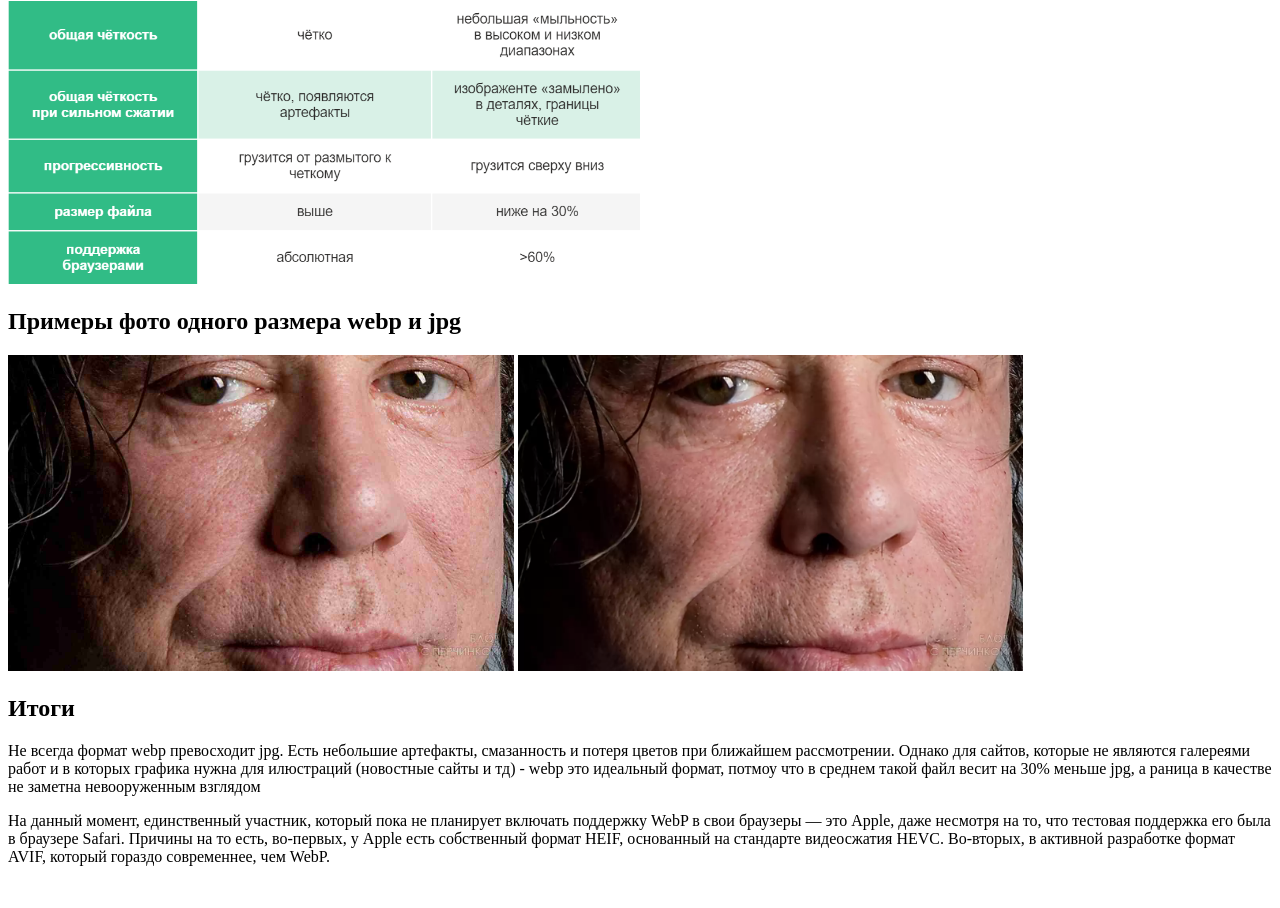
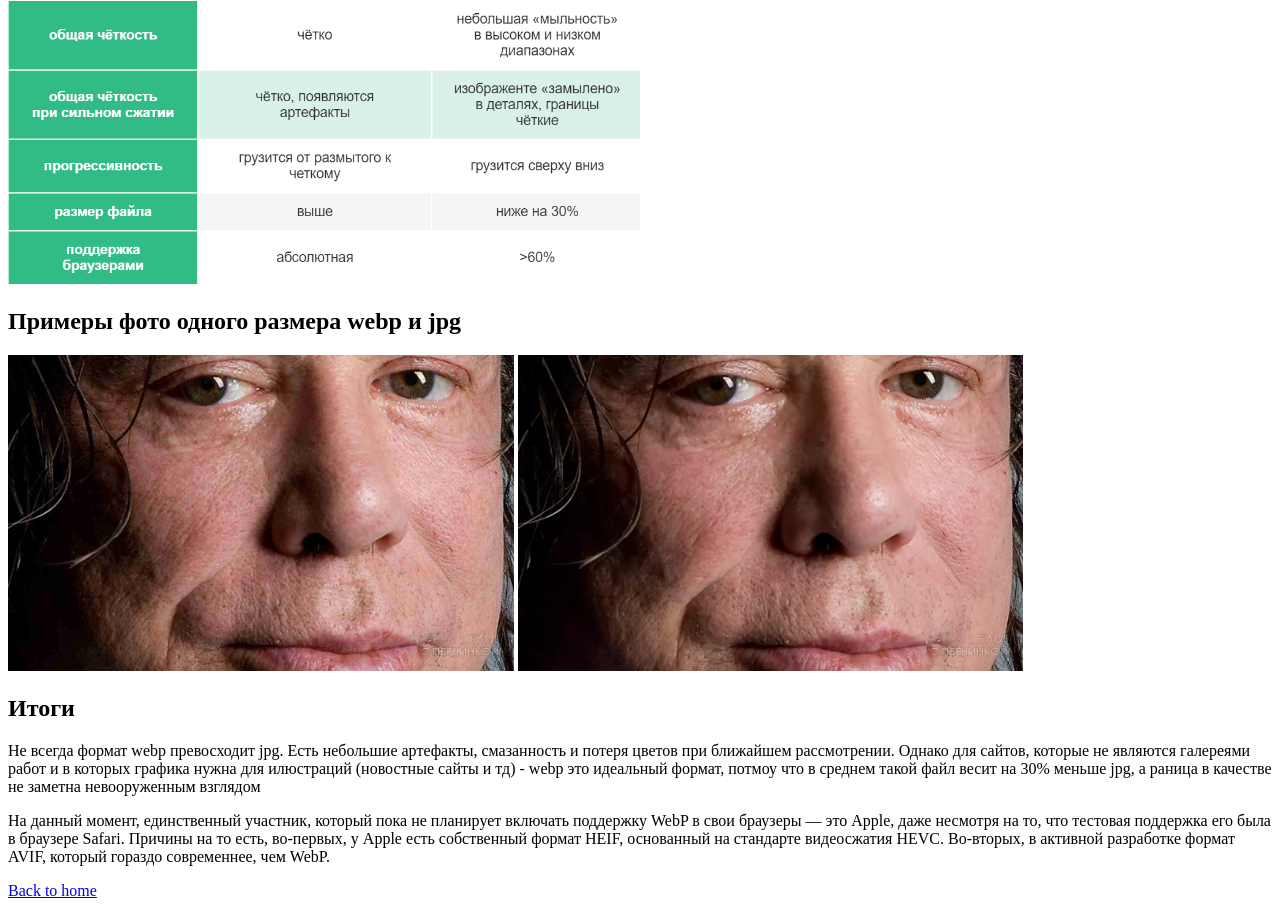
Before and after one commit to kupryian/lessons, a plain HTML site: page lesson2/WEBP.html in a window 1280 px wide. Shown: the part 1104-2012 px from the top of the page. Before the commit the page ends 1986 px from the top, so only its background shows below. Drawn offline with Linux system fonts and the light colour scheme.

Commit message:
lesson 2.12

```diff
--- a/lesson2/WEBP.html
+++ b/lesson2/WEBP.html
@@ -18,5 +18,6 @@
 <h2>Итоги</h2>
 <p>Не всегда формат webp превосходит jpg. Есть небольшие артефакты, смазанность и потеря цветов при ближайшем рассмотрении. Однако для сайтов, которые не являются галереями работ и в которых графика нужна для илюстраций (новостные сайты и тд) - webp это идеальный формат, потмоу что в среднем такой файл весит на 30% меньше jpg, а раница в качестве не заметна невооруженным взглядом</p>
 <p>На данный момент, единственный участник, который пока не планирует включать поддержку WebP в свои браузеры — это Apple, даже несмотря на то, что тестовая поддержка его была в браузере Safari. Причины на то есть, во-первых, у Apple есть собственный формат HEIF, основанный на стандарте видеосжатия HEVC. Во-вторых, в активной разработке формат AVIF, который гораздо современнее, чем WebP.</p>
+<a href="../">Back to home</a>
 </body>
 </html>
```
